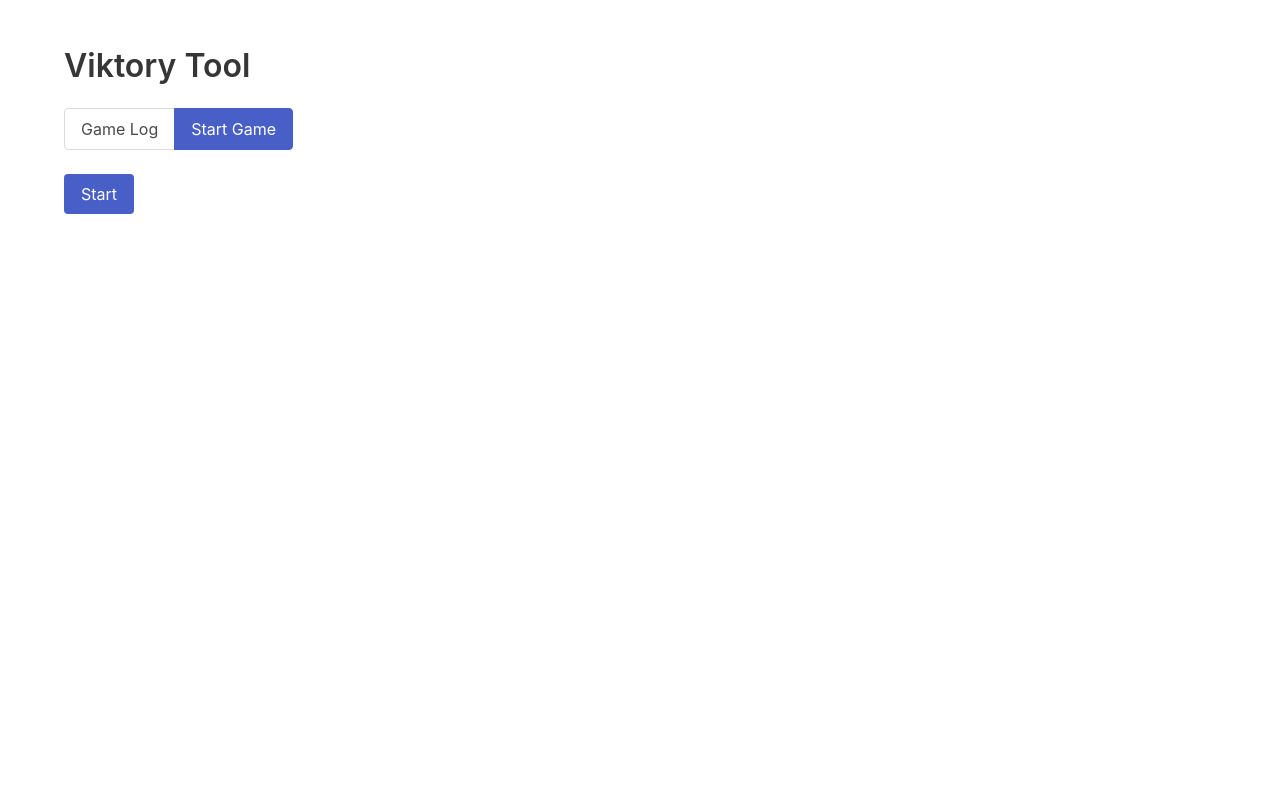
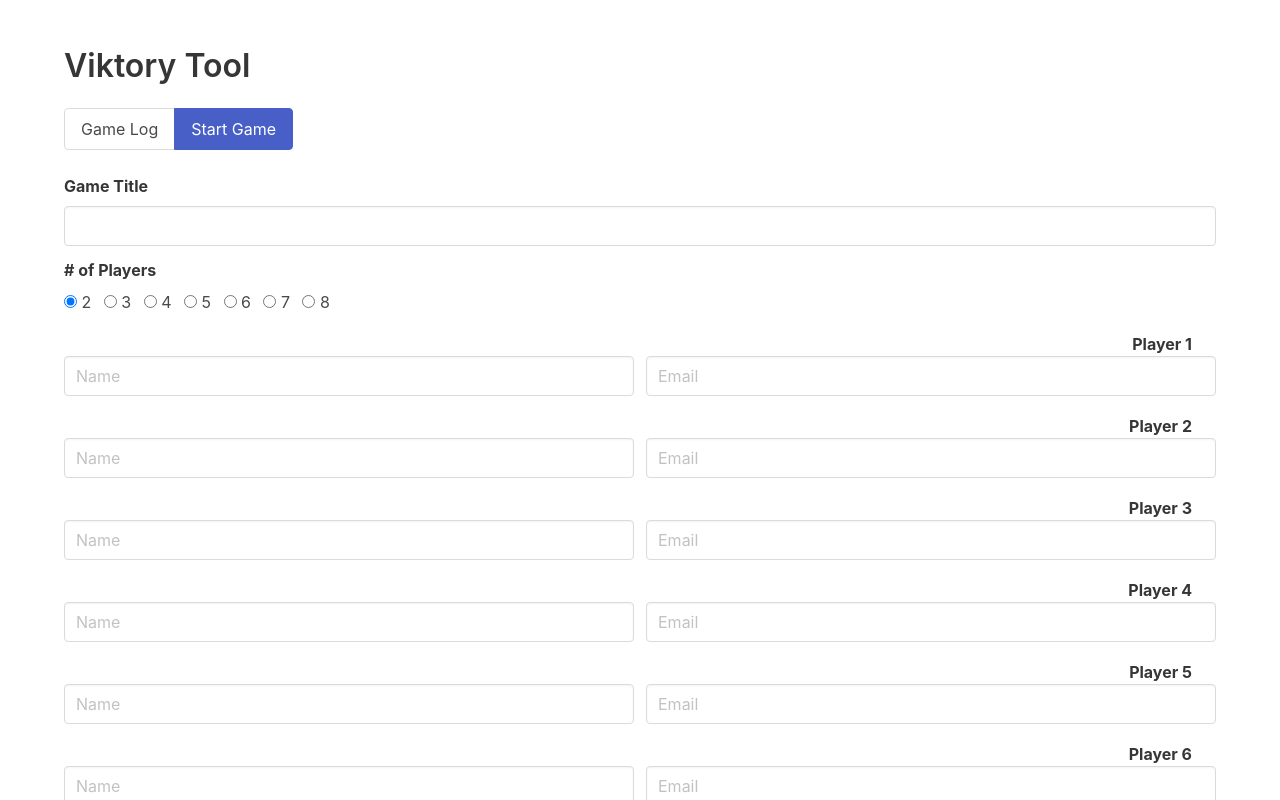
Before and after one commit to ChexWarrior/viktory-web-extension, a website with bundled scripts: page src/popup.html in a window 1280 px wide. Both pictures are taken after a click on the link "Start Game". Shown: the top 800 px of the page. Built offline with nearby package versions, Linux system fonts and the light colour scheme; no server answers.

Commit message:
Add HTML for game start form

```diff
--- a/src/popup.html
+++ b/src/popup.html
@@ -7,6 +7,11 @@
   <title>Viktory Extension</title>
   <script type="module" src="/src/js/popup.js"></script>
   <link rel="stylesheet" href="/node_modules/bulma/css/bulma.min.css">
+  <style>
+    html, body {
+      width: 100%;
+    }
+  </style>
 </head>
 <body>
   <main class="section">
@@ -36,6 +41,155 @@
       </form>
       <form id="gameStart" data-tab-body="2">
         <div class="field">
+          <label class="label">Game Title</label>
+          <div class="control">
+            <input name="gameTitle" class="input" type="text">
+          </div>
+        </div>
+        <div class="field">
+          <label class="label"># of Players</label>
+          <div class="control radio-container">
+            <label class="radio">
+              <input type="radio" name="numPlayers" value="2" checked>
+              2
+            </label>
+            <label class="radio">
+              <input type="radio" name="numPlayers" value="3">
+              3
+            </label>
+            <label class="radio">
+              <input type="radio" name="numPlayers" value="4">
+              4
+            </label>
+            <label class="radio">
+              <input type="radio" name="numPlayers" value="5">
+              5
+            </label>
+            <label class="radio">
+              <input type="radio" name="numPlayers" value="6">
+              6
+            </label>
+            <label class="radio">
+              <input type="radio" name="numPlayers" value="7">
+              7
+            </label>
+            <label class="radio">
+              <input type="radio" name="numPlayers" value="8">
+              8
+            </label>
+          </div>
+        </div>
+        <div class="field">
+          <div class="control">
+            <div class="field">
+              <div class="field-label is-normal">
+                <label class="label">Player 1</label>
+              </div>
+              <div class="field-body">
+                <div class="field">
+                  <input name="player1Name" class="input" type="text"
+                          placeholder="Name">
+                </div>
+                <div class="field">
+                  <input name="player1Email" class="input" type="email"
+                          placeholder="Email">
+                </div>
+              </div>
+            </div>
+            <div class="field">
+              <div class="field-label is-normal">
+                <label class="label">Player 2</label>
+              </div>
+              <div class="field-body">
+                <div class="field">
+                  <input name="player2Name" class="input" type="text" placeholder="Name">
+                </div>
+                <div class="field">
+                  <input name="player2Email" class="input" type="email" placeholder="Email">
+                </div>
+              </div>
+            </div>
+            <div class="field">
+              <div class="field-label is-normal">
+                <label class="label">Player 3</label>
+              </div>
+              <div class="field-body">
+                <div class="field">
+                  <input name="player3Name" class="input" type="text" placeholder="Name">
+                </div>
+                <div class="field">
+                  <input name="player3Email" class="input" type="email" placeholder="Email">
+                </div>
+              </div>
+            </div>
+            <div class="field">
+              <div class="field-label is-normal">
+                <label class="label">Player 4</label>
+              </div>
+              <div class="field-body">
+                <div class="field">
+                  <input name="player4Name" class="input" type="text" placeholder="Name">
+                </div>
+                <div class="field">
+                  <input name="player4Email" class="input" type="email" placeholder="Email">
+                </div>
+              </div>
+            </div>
+            <div class="field">
+              <div class="field-label is-normal">
+                <label class="label">Player 5</label>
+              </div>
+              <div class="field-body">
+                <div class="field">
+                  <input name="player5Name" class="input" type="text" placeholder="Name">
+                </div>
+                <div class="field">
+                  <input name="player5Email" class="input" type="email" placeholder="Email">
+                </div>
+              </div>
+            </div>
+            <div class="field">
+              <div class="field-label is-normal">
+                <label class="label">Player 6</label>
+              </div>
+              <div class="field-body">
+                <div class="field">
+                  <input name="player6Name" class="input" type="text" placeholder="Name">
+                </div>
+                <div class="field">
+                  <input name="player6Email" class="input" type="email" placeholder="Email">
+                </div>
+              </div>
+            </div>
+            <div class="field">
+              <div class="field-label is-normal">
+                <label class="label">Player 7</label>
+              </div>
+              <div class="field-body">
+                <div class="field">
+                  <input name="player7Name" class="input" type="text" placeholder="Name">
+                </div>
+                <div class="field">
+                  <input name="player7Email" class="input" type="email" placeholder="Email">
+                </div>
+              </div>
+            </div>
+            <div class="field">
+              <div class="field-label is-normal">
+                <label class="label">Player 8</label>
+              </div>
+              <div class="field-body">
+                <div class="field">
+                  <input name="player8Name" class="input" type="text" placeholder="Name">
+                </div>
+                <div class="field">
+                  <input name="player8Email" class="input" type="email" placeholder="Email">
+                </div>
+              </div>
+            </div>
+          </div>
+        </div>
+        <div class="field">
           <div class="control">
             <button class="button is-link">Start</button>
           </div>
```
